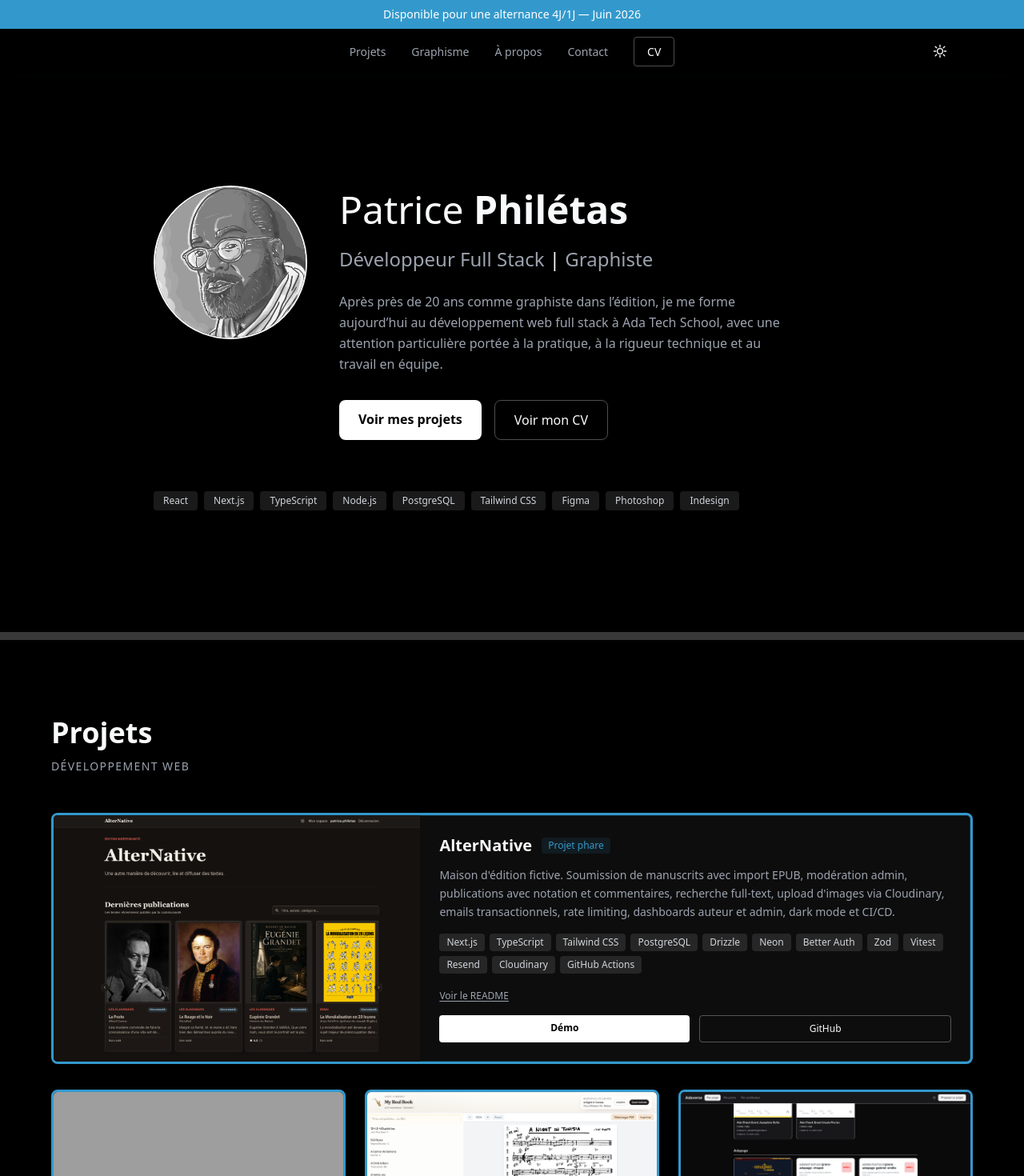
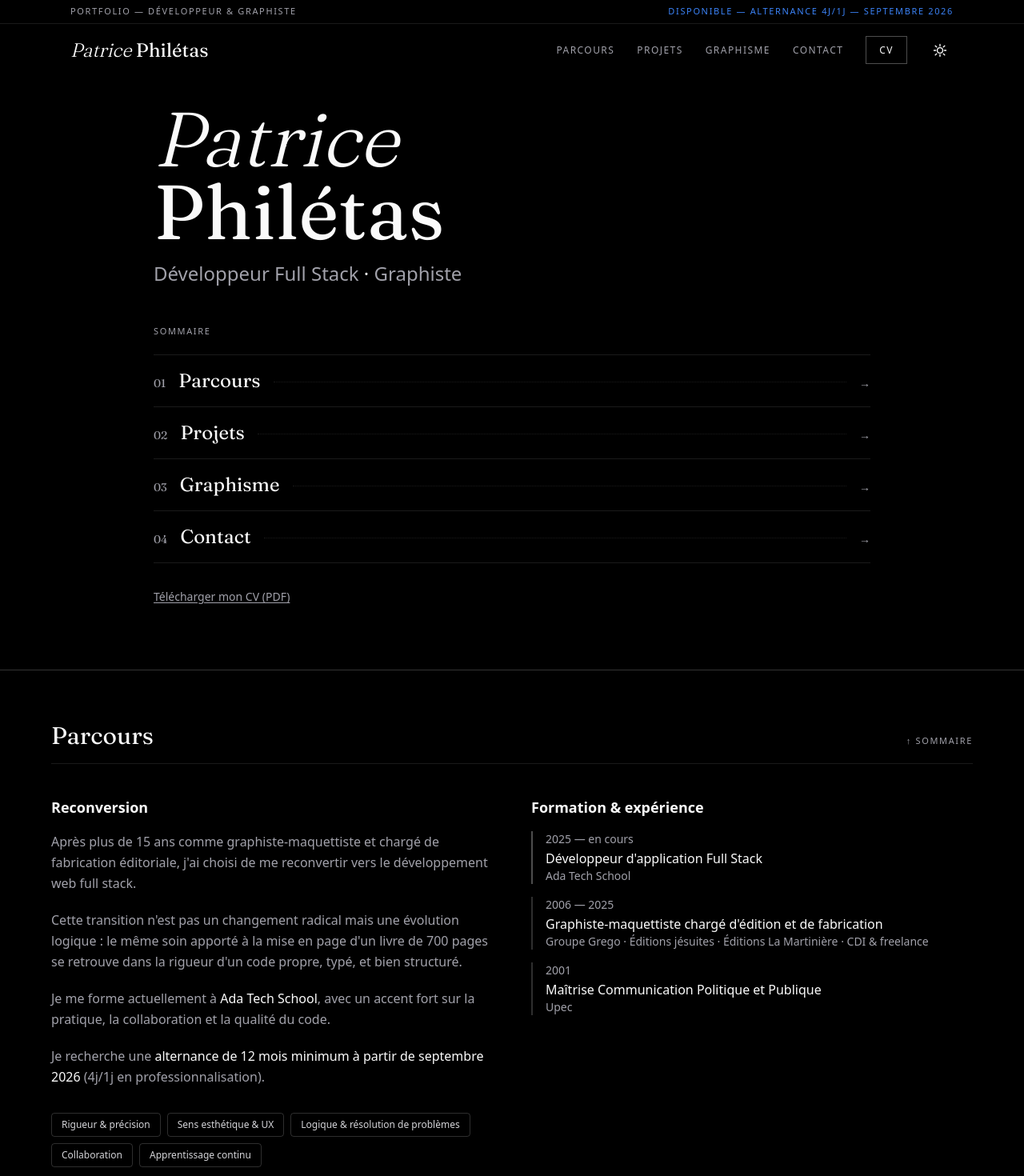
Before and after one commit to patphiletas/Portfolio, a Next.js app: page / in a window 1280 px wide. Shown: the top 1470 px of the page at 80% size. Built offline with nearby package versions, Linux system fonts and the light colour scheme; grey boxes are pictures that could not be loaded.

Commit message:
nouveau design

```diff
--- a/app/components/About.tsx
+++ b/app/components/About.tsx
@@ -1,30 +1,23 @@
 "use client";
 
 import { skills } from "@/lib/data";
+import Chapter from "./Chapter";
 
 export default function About() {
   return (
-    <section id="apropos" className="theme-surface py-24 px-6">
-      <div className="max-w-6xl mx-auto">
-        <div className="mb-12">
-          <h2 className="theme-text text-3xl md:text-4xl font-bold mb-3">À propos</h2>
-          <p className="theme-text-muted text-sm uppercase tracking-widest">
-            Parcours & compétences
-          </p>
-        </div>
-
+    <Chapter id="parcours" title="Parcours">
         <div className="grid grid-cols-1 lg:grid-cols-2 gap-12 mb-16">
           <div>
-            <h3 className="theme-text font-semibold text-lg mb-4">Parcours</h3>
+            <h3 className="theme-text font-semibold text-lg mb-4">Reconversion</h3>
             <div className="theme-text-muted space-y-5 leading-relaxed">
               <p>
                 Après plus de 15 ans comme graphiste-maquettiste et chargé de fabrication
-                éditoriale, j'ai choisi de me reconvertir vers le développement web full stack.
+                éditoriale, j&apos;ai choisi de me reconvertir vers le développement web full stack.
               </p>
               <p>
-                Cette transition n'est pas un changement radical mais une évolution logique&nbsp;:
-                le même soin apporté à la mise en page d'un livre de 700 pages se retrouve
-                dans la rigueur d'un code propre, typé, et bien structuré.
+                Cette transition n&apos;est pas un changement radical mais une évolution logique&nbsp;:
+                le même soin apporté à la mise en page d&apos;un livre de 700 pages se retrouve
+                dans la rigueur d&apos;un code propre, typé, et bien structuré.
               </p>
               <p>
                 Je me forme actuellement à <span className="theme-text font-medium">Ada Tech School</span>, avec un accent
@@ -33,7 +26,7 @@ export default function About() {
               <p>
                 Je recherche une{" "}
                 <span className="theme-text font-medium">
-                  alternance de 12 mois minimum à partir de juin 2026
+                  alternance de 12 mois minimum à partir de septembre 2026
                 </span>{" "}
                 (4j/1j en professionnalisation).
               </p>
@@ -58,12 +51,12 @@ export default function About() {
             <div className="space-y-4">
               <div className="border-l-2 theme-border-strong pl-4">
                 <p className="theme-text-muted text-sm mb-0.5">2025 — en cours</p>
-                <p className="theme-text font-medium">Développeur d'application Full Stack</p>
+                <p className="theme-text font-medium">Développeur d&apos;application Full Stack</p>
                 <p className="theme-text-muted text-sm">Ada Tech School</p>
               </div>
               <div className="border-l-2 theme-border pl-4">
                 <p className="theme-text-muted text-sm mb-0.5">2006 — 2025</p>
-                <p className="theme-text font-medium">Graphiste-maquettiste chargé d'édition et de fabrication</p>
+                <p className="theme-text font-medium">Graphiste-maquettiste chargé d&apos;édition et de fabrication</p>
                 <p className="theme-text-muted text-sm">
                   Groupe Grego · Éditions jésuites · Éditions La Martinière · CDI & freelance
                 </p>
@@ -90,7 +83,6 @@ export default function About() {
             ))}
           </div>
         </div>
-      </div>
-    </section>
+    </Chapter>
   );
 }
--- /dev/null
+++ b/app/components/Chapter.tsx
@@ -0,0 +1,43 @@
+type ChapterProps = {
+  id: string;
+  title: string;
+  kicker?: string;
+  surface?: "default" | "muted";
+  children: React.ReactNode;
+};
+
+export default function Chapter({
+  id,
+  title,
+  kicker,
+  surface = "default",
+  children,
+}: ChapterProps) {
+  return (
+    <section
+      id={id}
+      className={`${surface === "muted" ? "theme-surface-muted" : "theme-surface"} py-16 px-6`}
+    >
+      <div className="max-w-6xl mx-auto">
+        <div className="theme-border-subtle border-b pb-4 mb-10 flex items-baseline justify-between gap-6">
+          <div className="flex items-baseline gap-3">
+            <h2 className="font-serif theme-text text-2xl md:text-3xl">{title}</h2>
+            {kicker && (
+              <span className="theme-text-muted text-[11px] uppercase tracking-[0.15em]">
+                {kicker}
+              </span>
+            )}
+          </div>
+          <a
+            href="#hero"
+            className="theme-link text-[11px] uppercase tracking-[0.15em] shrink-0 transition-colors"
+          >
+            ↑ Sommaire
+          </a>
+        </div>
+
+        {children}
+      </div>
+    </section>
+  );
+}
--- a/app/components/Contact.tsx
+++ b/app/components/Contact.tsx
@@ -1,13 +1,14 @@
 "use client";
+
+import Chapter from "./Chapter";
 
 export default function Contact() {
   return (
-    <section id="contact" className="theme-surface py-24 px-6">
+    <Chapter id="contact" title="Contact">
       <div className="max-w-2xl mx-auto text-center">
-        <h2 className="theme-text text-3xl md:text-4xl font-bold mb-4">Contact</h2>
         <p className="theme-text-muted mb-10 leading-relaxed">
-          Je recherche une alternance de 12 mois minimum à partir de juin 2026.
-          N'hésitez pas à me contacter pour échanger sur vos projets.
+          Je recherche une alternance de 12 mois minimum à partir de septembre 2026.
+          N&apos;hésitez pas à me contacter pour échanger sur vos projets.
         </p>
 
         <div className="flex flex-col sm:flex-row gap-4 justify-center mb-12">
@@ -50,6 +51,6 @@ export default function Contact() {
           © 2026 Patrice Philétas — Développeur Full Stack
         </p>
       </div>
-    </section>
+    </Chapter>
   );
 }
--- /dev/null
+++ b/app/components/Cover.tsx
@@ -0,0 +1,63 @@
+"use client";
+
+const sommaire = [
+  { number: "01", title: "Parcours", href: "#parcours" },
+  { number: "02", title: "Projets", href: "#projets" },
+  { number: "03", title: "Graphisme", href: "#graphisme" },
+  { number: "04", title: "Contact", href: "#contact" },
+];
+
+export default function Cover() {
+  return (
+    <section id="hero" className="theme-surface px-6 pt-32 pb-20">
+      <div className="max-w-4xl w-full mx-auto">
+        <h1 className="font-serif theme-text text-6xl md:text-8xl mb-4 leading-[0.95]">
+          <span className="italic font-light">Patrice</span>
+          <br />
+          Philétas
+        </h1>
+
+        <h2 className="theme-text-muted text-lg md:text-2xl mb-12">
+          Développeur Full Stack <span className="theme-text">·</span> Graphiste
+        </h2>
+
+        <nav aria-label="Sommaire">
+          <p className="theme-text-muted text-[11px] uppercase tracking-[0.15em] mb-5">
+            Sommaire
+          </p>
+          <ol className="theme-border-subtle border-t">
+            {sommaire.map((item) => (
+              <li key={item.href} className="theme-border-subtle border-b">
+                <a
+                  href={item.href}
+                  className="group flex items-baseline gap-4 py-4"
+                >
+                  <span className="font-serif theme-text-muted text-sm">{item.number}</span>
+                  <span className="font-serif theme-text text-xl md:text-2xl group-hover:opacity-70 transition-opacity">
+                    {item.title}
+                  </span>
+                  <span className="flex-1 border-b border-dotted theme-border-subtle translate-y-[-6px]" aria-hidden="true" />
+                  <span
+                    aria-hidden="true"
+                    className="theme-text-muted text-sm shrink-0 transition-transform group-hover:translate-x-1"
+                  >
+                    →
+                  </span>
+                </a>
+              </li>
+            ))}
+          </ol>
+        </nav>
+
+        <a
+          href="/cv-patrice-philetas.pdf"
+          target="_blank"
+          rel="noopener noreferrer"
+          className="theme-link inline-block mt-8 text-sm underline underline-offset-2 transition-colors"
+        >
+          Télécharger mon CV (PDF)
+        </a>
+      </div>
+    </section>
+  );
+}
--- a/app/components/Graphisme.tsx
+++ b/app/components/Graphisme.tsx
@@ -2,34 +2,29 @@
 
 import Image from "next/image";
 import { graphismeItems, clients } from "@/lib/data";
+import Chapter from "./Chapter";
 
 export default function Graphisme() {
   return (
-    <section id="graphisme" className="theme-surface py-24 px-6">
-      <div className="max-w-6xl mx-auto">
-        <div className="mb-4">
-          <h2 className="theme-text text-3xl md:text-4xl font-bold mb-3">Graphisme</h2>
-          <p className="theme-text-muted text-sm uppercase tracking-widest mb-2">
-            20 ans d'expérience éditoriale
-          </p>
-          <p className="theme-text-muted max-w-2xl leading-relaxed mb-10">
-            Avant le développement, 20 ans de graphisme éditorial : direction artistique,
-            maquette de livres, illustration, fabrication. Cette double compétence
-            nourrit directement mon sens du design et de l'UX.
-          </p>
-        </div>
+    <Chapter id="graphisme" title="Graphisme" kicker="20 ans d’expérience éditoriale" surface="muted">
+        <p className="theme-text-muted max-w-2xl leading-relaxed mb-10">
+          Avant le développement, 20 ans de graphisme éditorial : direction artistique,
+          maquette de livres, illustration, fabrication. Cette double compétence
+          nourrit directement mon sens du design et de l&apos;UX.
+        </p>
 
         <div className="grid grid-cols-1 md:grid-cols-3 gap-6 mb-14">
           {graphismeItems.map((item) => (
             <div
               key={item.title}
-              className="theme-surface-muted theme-card-border rounded-lg overflow-hidden hover:opacity-95 transition-colors"
+              className="theme-surface theme-card-border rounded-lg overflow-hidden hover:opacity-95 transition-colors"
             >
               <div className="relative h-48 bg-gray-800 overflow-hidden">
                 <Image
                   src={item.image}
                   alt={item.title}
                   fill
+                  sizes="(min-width: 768px) 33vw, 100vw"
                   className="object-cover"
                   onError={(e) => {
                     (e.target as HTMLImageElement).style.display = "none";
@@ -73,7 +68,6 @@ export default function Graphisme() {
             <span>↗</span>
           </a>
         </div>
-      </div>
-    </section>
+    </Chapter>
   );
 }
--- a/app/components/Hero.tsx
+++ /dev/null
@@ -1,72 +0,0 @@
-"use client";
-
-import Image from "next/image";
-
-export default function Hero() {
-  return (
-    <section id="hero" className="theme-surface min-h-screen flex items-center justify-center px-6 pt-20">
-      <div className="max-w-4xl w-full">
-        <div className="flex flex-col md:flex-row items-center md:items-start gap-10">
-          <div className="w-full md:w-auto shrink-0 flex justify-center">
-            <div className="relative w-full max-w-88 aspect-square md:w-48 md:h-48 md:max-w-none rounded-full overflow-hidden border-2 theme-accent">
-              <Image
-                src="/images/patrice-philetas.jpg"
-                alt="Patrice Philétas"
-                fill
-                priority
-                className="object-cover"
-              />
-            </div>
-          </div>
-
-          <div>
-            <h1 className="theme-text text-3xl md:text-5xl font-bold mb-4 leading-tight">
-              <span className="font-light">Patrice</span> Philétas
-            </h1>
-
-            <h2 className="theme-text-muted text-xl md:text-2xl mb-6">
-              Développeur Full Stack <span className="theme-text">|</span> Graphiste
-            </h2>
-
-            <p className="theme-text-muted max-w-xl mb-8 leading-relaxed">
-              Après près de 20 ans comme graphiste dans l’édition, je me forme aujourd’hui
-              au développement web full stack à Ada Tech School, avec une attention
-              particulière portée à la pratique, à la rigueur technique et au
-              travail en équipe.
-            </p>
-
-            <div className="flex flex-wrap gap-4">
-              <a
-                href="#projets"
-                className="theme-button-primary px-6 py-3 font-semibold rounded-lg hover:opacity-80 transition-colors"
-              >
-                Voir mes projets
-              </a>
-              <a
-                href="/cv-patrice-philetas.pdf"
-                target="_blank"
-                rel="noopener noreferrer"
-                className="theme-button-secondary px-6 py-3 border rounded-lg hover:opacity-80 transition-colors"
-              >
-                Voir mon CV
-              </a>
-            </div>
-          </div>
-        </div>
-
-        <div className="mt-16 flex flex-wrap gap-2">
-          {["React", "Next.js", "TypeScript", "Node.js", "PostgreSQL", "Tailwind CSS", "Figma", "Photoshop", "Indesign"].map(
-            (tech) => (
-              <span
-                key={tech}
-                className="theme-chip text-xs px-3 py-1 rounded"
-              >
-                {tech}
-              </span>
-            )
-          )}
-        </div>
-      </div>
-    </section>
-  );
-}
--- a/app/components/Navbar.tsx
+++ b/app/components/Navbar.tsx
@@ -4,9 +4,9 @@ import { useState } from "react";
 import ThemeToggle from "./ThemeToggle";
 
 const navLinks = [
+  { href: "#parcours", label: "Parcours" },
   { href: "#projets", label: "Projets" },
   { href: "#graphisme", label: "Graphisme" },
-  { href: "#apropos", label: "À propos" },
   { href: "#contact", label: "Contact" },
 ];
 
@@ -15,17 +15,27 @@ export default function Navbar() {
 
   return (
     <header className="theme-surface theme-divider-bottom fixed top-0 left-0 right-0 z-50 backdrop-blur-sm">
-      <div className="text-white text-center py-2 text-sm font-medium" style={{ backgroundColor: '#3399CC' }}>
-        Disponible pour une alternance 4J/1J — Juin 2026
+      <div className="theme-border-subtle border-b">
+        <div className="max-w-6xl mx-auto px-6 py-1.5 flex items-center justify-between gap-4 text-[10px] sm:text-[11px] uppercase tracking-[0.15em]">
+          <span className="theme-text-muted hidden sm:inline">Portfolio — Développeur & Graphiste</span>
+          <span className="font-medium" style={{ color: "var(--theme-accent)" }}>
+            Disponible — Alternance 4J/1J — Septembre 2026
+          </span>
         </div>
-      <nav className="max-w-6xl mx-auto px-6 py-4 flex items-center justify-center relative">
+      </div>
 
-        <ul className="hidden md:flex items-center gap-8">
+      <nav className="max-w-6xl mx-auto px-6 py-4 flex items-center justify-between">
+        <a href="#hero" className="font-serif text-xl md:text-2xl theme-text shrink-0">
+          <span className="italic font-light">Patrice</span> Philétas
+        </a>
+
+        <div className="flex items-center gap-6">
+          <ul className="hidden md:flex items-center gap-7 text-xs uppercase tracking-[0.12em]">
             {navLinks.map((link) => (
               <li key={link.href}>
                 <a
                   href={link.href}
-                className="theme-link text-sm transition-colors"
+                  className="theme-link transition-colors"
                 >
                   {link.label}
                 </a>
@@ -36,14 +46,14 @@ export default function Navbar() {
                 href="/cv-patrice-philetas.pdf"
                 target="_blank"
                 rel="noopener noreferrer"
-              className="theme-button-secondary text-sm px-4 py-2 border rounded hover:opacity-80 transition-all"
+                className="theme-button-secondary px-4 py-2 border hover:opacity-80 transition-all"
               >
                 CV
               </a>
             </li>
           </ul>
 
-        <div className="absolute right-6 flex items-center gap-4">
+          <div className="flex items-center gap-4">
             <ThemeToggle />
             <button
               className="theme-text md:hidden flex flex-col gap-1.5"
@@ -85,11 +95,12 @@ export default function Navbar() {
               </svg>
             </button>
           </div>
+        </div>
       </nav>
 
       {menuOpen && (
         <div className="theme-surface md:hidden theme-divider-top px-6 pb-6">
-          <ul className="flex flex-col gap-4">
+          <ul className="flex flex-col gap-4 text-xs uppercase tracking-[0.12em]">
             {navLinks.map((link) => (
               <li key={link.href}>
                 <a
@@ -106,7 +117,7 @@ export default function Navbar() {
                 href="/cv-patrice-philetas.pdf"
                 target="_blank"
                 rel="noopener noreferrer"
-                className="theme-button-secondary inline-block text-sm px-4 py-2 border rounded hover:opacity-80"
+                className="theme-button-secondary inline-block px-4 py-2 border hover:opacity-80"
               >
                 CV
               </a>
--- a/app/components/Projects.tsx
+++ b/app/components/Projects.tsx
@@ -2,20 +2,13 @@
 
 import Image from "next/image";
 import { projects } from "@/lib/data";
+import Chapter from "./Chapter";
 
 export default function Projects() {
   const [featured, ...rest] = projects;
 
   return (
-    <section id="projets" className="theme-surface py-24 px-6">
-      <div className="max-w-6xl mx-auto">
-        <div className="mb-12">
-          <h2 className="theme-text text-3xl md:text-4xl font-bold mb-3">Projets</h2>
-          <p className="theme-text-muted text-sm uppercase tracking-widest">
-            Développement web
-          </p>
-        </div>
-
+    <Chapter id="projets" title="Projets" kicker="Développement web">
         {/* Featured project */}
         <article className="theme-surface-muted theme-card-border flex flex-col md:flex-row rounded-lg overflow-hidden mb-8 hover:opacity-95 transition-colors">
           <div className="relative h-56 md:h-auto md:w-2/5 bg-gray-800 shrink-0">
@@ -23,6 +16,7 @@ export default function Projects() {
               src={featured.image}
               alt={featured.title}
               fill
+              sizes="(min-width: 768px) 40vw, 100vw"
               className="object-cover object-top"
               onError={(e) => {
                 (e.target as HTMLImageElement).style.display = "none";
@@ -89,6 +83,7 @@ export default function Projects() {
                   src={project.image}
                   alt={project.title}
                   fill
+                  sizes="(min-width: 1024px) 33vw, (min-width: 768px) 50vw, 100vw"
                   className="object-cover object-top"
                   onError={(e) => {
                     (e.target as HTMLImageElement).style.display = "none";
@@ -141,7 +136,6 @@ export default function Projects() {
             </article>
           ))}
         </div>
-      </div>
-    </section>
+    </Chapter>
   );
 }
--- a/app/globals.css
+++ b/app/globals.css
@@ -3,36 +3,36 @@
 
 :root {
   color-scheme: light;
-  --theme-bg: #faf6f0;
-  --theme-surface: #fffdf9;
-  --theme-surface-muted: #fcf7f0;
-  --theme-surface-strong: #e8dfd3;
-  --theme-text: #111827;
-  --theme-text-muted: #4b5563;
-  --theme-text-soft: #374151;
-  --theme-border: #b8a999;
-  --theme-border-strong: #9f8f80;
-  --theme-border-subtle: rgb(159 143 128 / 0.24);
-  --theme-divider: rgb(159 143 128 / 0.14);
-  --theme-accent: #3399cc;
-  --theme-inverse-bg: #111827;
+  --theme-bg: #fafafa;
+  --theme-surface: #ffffff;
+  --theme-surface-muted: #f4f4f5;
+  --theme-surface-strong: #e4e4e7;
+  --theme-text: #0a0a0b;
+  --theme-text-muted: #52525b;
+  --theme-text-soft: #3f3f46;
+  --theme-border: #d4d4d8;
+  --theme-border-strong: #a1a1aa;
+  --theme-border-subtle: rgb(0 0 0 / 0.08);
+  --theme-divider: rgb(0 0 0 / 0.06);
+  --theme-accent: #2563eb;
+  --theme-inverse-bg: #0a0a0b;
   --theme-inverse-text: #ffffff;
 }
 
 html.dark {
   color-scheme: dark;
-  --theme-bg: #1a1a1a;
+  --theme-bg: #0a0a0b;
   --theme-surface: #000000;
   --theme-surface-muted: rgb(255 255 255 / 0.05);
   --theme-surface-strong: rgb(255 255 255 / 0.1);
-  --theme-text: #f9fafb;
-  --theme-text-muted: #9ca3af;
-  --theme-text-soft: #d1d5db;
-  --theme-border: rgb(255 255 255 / 0.2);
+  --theme-text: #fafafa;
+  --theme-text-muted: #a1a1aa;
+  --theme-text-soft: #d4d4d8;
+  --theme-border: rgb(255 255 255 / 0.18);
   --theme-border-strong: rgb(255 255 255 / 0.3);
   --theme-border-subtle: rgb(255 255 255 / 0.1);
-  --theme-divider: rgb(255 255 255 / 0.22);
-  --theme-accent: #3399cc;
+  --theme-divider: rgb(255 255 255 / 0.2);
+  --theme-accent: #3b82f6;
   --theme-inverse-bg: #ffffff;
   --theme-inverse-text: #000000;
 }
@@ -49,7 +49,7 @@ body {
 }
 
 section {
-  border-bottom-width: 10px;
+  border-bottom-width: 1px;
   border-bottom-color: var(--theme-divider);
 }
 
@@ -83,10 +83,12 @@ section:last-of-type {
 }
 
 .theme-card-border {
-  border-width: 3px;
-  border-style: solid;
+  border: 1px solid var(--theme-border-subtle);
+  transition: border-color 200ms;
+}
+
+.theme-card-border:hover {
   border-color: var(--theme-accent);
-  box-shadow: inset 0 0 0 1px rgb(51 153 204 / 0.22);
 }
 
 .theme-border-strong {
@@ -102,18 +104,18 @@ section:last-of-type {
 }
 
 .theme-divider-bottom {
-  box-shadow: 0 12px 28px -18px rgb(17 24 39 / 0.24);
+  box-shadow: 0 12px 28px -18px rgb(0 0 0 / 0.16);
 }
 
 .theme-divider-top {
-  border-top-width: 10px;
+  border-top-width: 1px;
   border-top-color: var(--theme-divider);
 }
 
 .theme-chip {
-  background-color: var(--theme-surface-strong);
+  background-color: transparent;
   color: var(--theme-text-soft);
-  border-color: transparent;
+  border: 1px solid var(--theme-border);
 }
 
 .theme-button-primary {
@@ -127,9 +129,9 @@ section:last-of-type {
 }
 
 .theme-chip-featured {
-  background-color: rgb(51 153 204 / 0.1);
+  background-color: transparent;
   color: var(--theme-accent);
-  border-color: transparent;
+  border: 1px solid var(--theme-accent);
 }
 
 .theme-link {
@@ -139,3 +141,7 @@ section:last-of-type {
 .theme-link:hover {
   color: var(--theme-text);
 }
+
+.font-serif {
+  font-family: var(--font-serif), Georgia, "Times New Roman", serif;
+}
--- a/app/page.tsx
+++ b/app/page.tsx
@@ -1,16 +1,16 @@
-import Hero from "./components/Hero";
+import Cover from "./components/Cover";
+import About from "./components/About";
 import Projects from "./components/Projects";
 import Graphisme from "./components/Graphisme";
-import About from "./components/About";
 import Contact from "./components/Contact";
 
 export default function Page() {
   return (
     <main>
-      <Hero />
+      <Cover />
+      <About />
       <Projects />
       <Graphisme />
-      <About />
       <Contact />
     </main>
   );
```
Also changed, not shown: app/layout.tsx (+8 -1 lines), 1 other file (tests, documents, lock files or other folders). Lines whose indentation alone changed are shown as unchanged.
